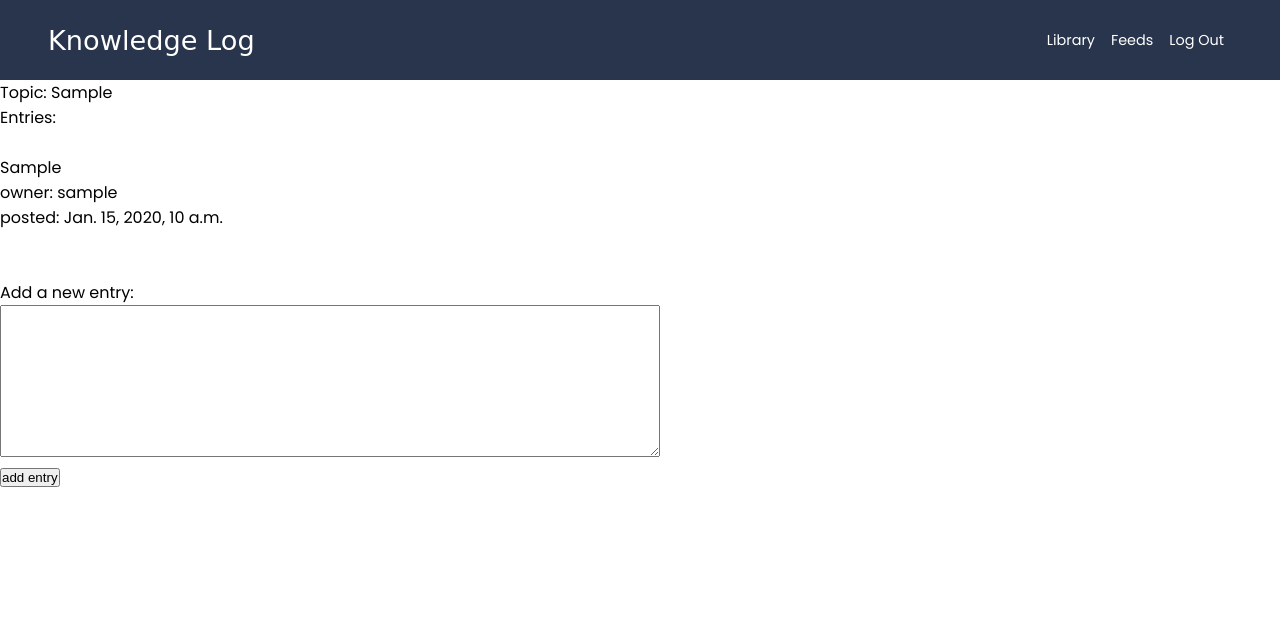
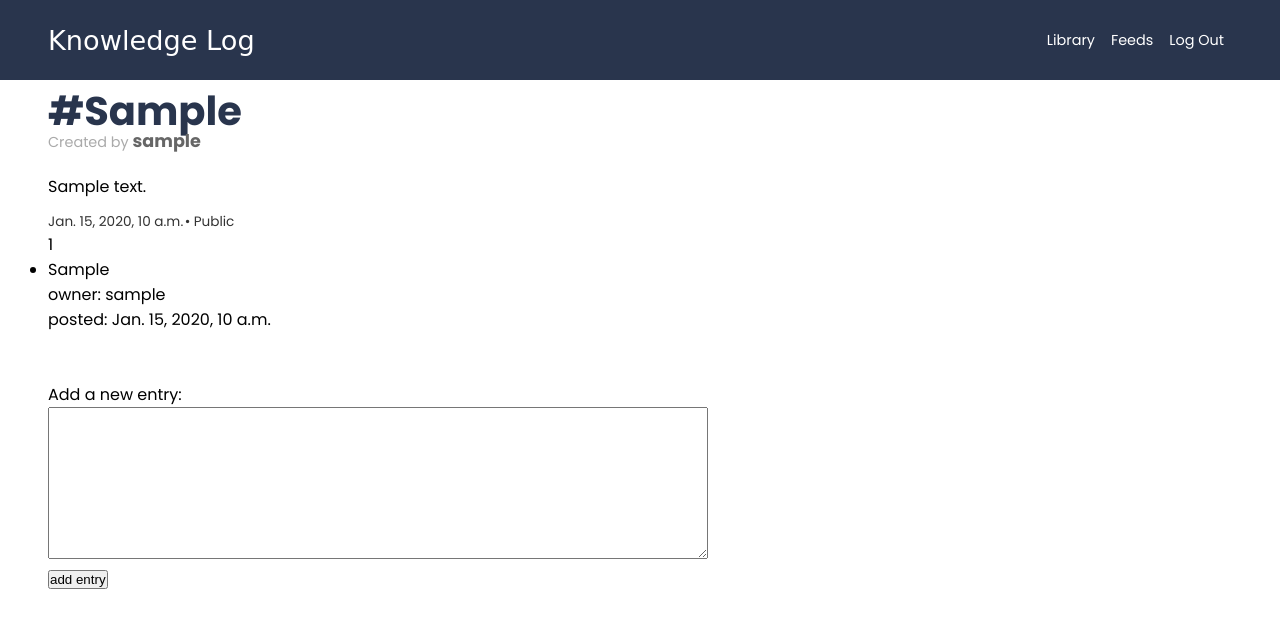
Before and after one commit to negeek/knowledge_log, a Django app: page /topic/1/ in a window 1280 px wide. Shown: the top 628 px of the page. Run offline with Django 3.2, Linux system fonts and the light colour scheme; a user stored in the database is signed in; tables that the repository leaves empty hold one stand-in row (values such as "Sample post"); some libraries are stand-ins or nearby versions; some web fonts are replaced.

Commit message:
started designing the entry page

```diff
--- /dev/null
+++ b/static/css/entries.css
@@ -0,0 +1,41 @@
+.entry {
+    padding-bottom: 1rem;
+    height: unset;
+}
+
+.entry header {
+    padding-bottom: .5rem;
+    line-height: 1.9rem;
+}
+
+.entry header h1 {
+    color: var(--base-color);
+    font-size: 2.5rem;
+}
+
+.entry header span {
+    color: #aaa;
+    font-size: .9rem;
+}
+
+.entry header span span {
+    font-weight: bold;
+    color: #666;
+    font-size: 1.1rem;
+}
+
+.entry .description {
+    margin: .5rem 0 .8rem;
+    max-width: 700px;
+}
+
+.entry .footer {
+    display: flex;
+    font-size: .85rem;
+    align-items: center;
+    color: #333;
+}
+
+.entry .footer span {
+    padding: 0 .1rem;
+}
--- a/templates/logs/base.html
+++ b/templates/logs/base.html
@@ -12,6 +12,7 @@
     <link rel="stylesheet" href="{% static 'css/home.css' %}">
     <link rel="stylesheet" href="{% static 'css/dashboard.css' %}">
     <link rel="stylesheet" href="{% static 'css/auth.css' %}">
+    <link rel="stylesheet" href="{% static 'css/entries.css' %}">
     <script src="https://kit.fontawesome.com/1395a25f53.js" crossorigin="anonymous"></script>
 </head>
 
--- a/templates/logs/topic.html
+++ b/templates/logs/topic.html
@@ -1,8 +1,21 @@
 {% extends "logs/base.html" %}
 {% block content %}
-<p>Topic: {{ topic }}</p>
-<p>Entries:</p>
-<br>
+<main class="entry">
+    <header>
+        <h1>#{{ topic }}</h1>
+        <span>Created by <span>{{ topic.owner }}</span></span>
+    </header>
+    <p class="description">{{ topic.description }}</p>
+    <div class="footer">
+        <p>{{ topic.date_added }}</p><span class="dot">•</span>
+        {% if topic.public %}
+        <span>Public</span>
+        {%else%}
+        <span>Private</span>
+        {%endif%}
+    </div>
+    <p>{{ entries|length }}</p>
+
     <ul>
         {% for entry in entries %}
         <li>
@@ -26,4 +39,5 @@
         <button name='submit'>add entry</button>
     </form>
 
+</main>
 {% endblock content %}
```
Also changed, not shown: static/css/dashboard.css (+16 -6 lines). Lines whose indentation alone changed are shown as unchanged.
